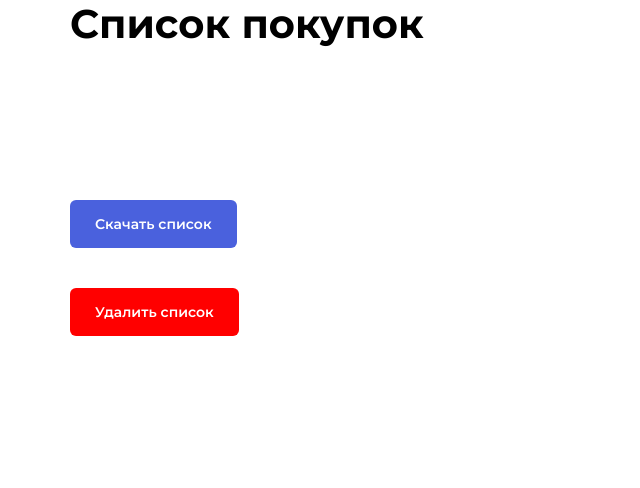
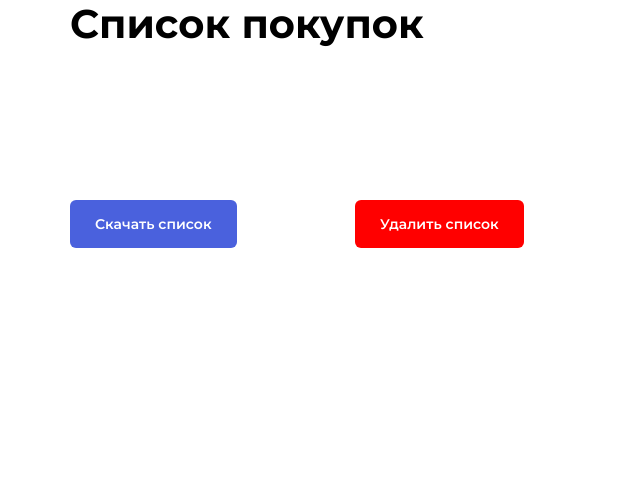
Before and after one commit to BKI92/foodgram-project, a Django app: page /shop_list/ in a window 1280 px wide. Shown: the part 151-639 px from the top of the page, without its empty margins (0-640 px from the left). Run offline with Django 3.2, Linux system fonts and the light colour scheme; the visitor is signed in with stand-in values (Sample User, id 1); data comes from the database, SQL or seed files in the repository; data that the repository does not hold is empty; some libraries are stand-ins or nearby versions.

Commit message:
updated add new div with class button-list

```diff
--- a/recipes/templates/shopList.html
+++ b/recipes/templates/shopList.html
@@ -37,9 +37,10 @@
                 </li>
             {% endfor %}
         </ul>
-        <a {% if recipes %} href="{% url 'shop_list_send_pdf' %}" {% endif %}><button class="button button_style_blue">Скачать список</button></a>
-        <a {% if recipes %} href="{% url 'shop_list_delete_all' %}" {% endif %}><button class="button button_new button_style_red">Удалить список</button></a>
-
+        <div class="button-list">
+            <a {% if recipes %} href="{% url 'shop_list_send_pdf' %}" {% endif %}><button class="button button_style_blue">Скачать список</button></a>
+            <a {% if recipes %} href="{% url 'shop_list_delete_all' %}" {% endif %}><button class="button button_new button_style_red">Удалить список</button></a>
+        </div>
     </div>
     {% if page.has_other_pages %}
         {% include "includes/paginator.html" with items=page paginator=paginator%}
```
